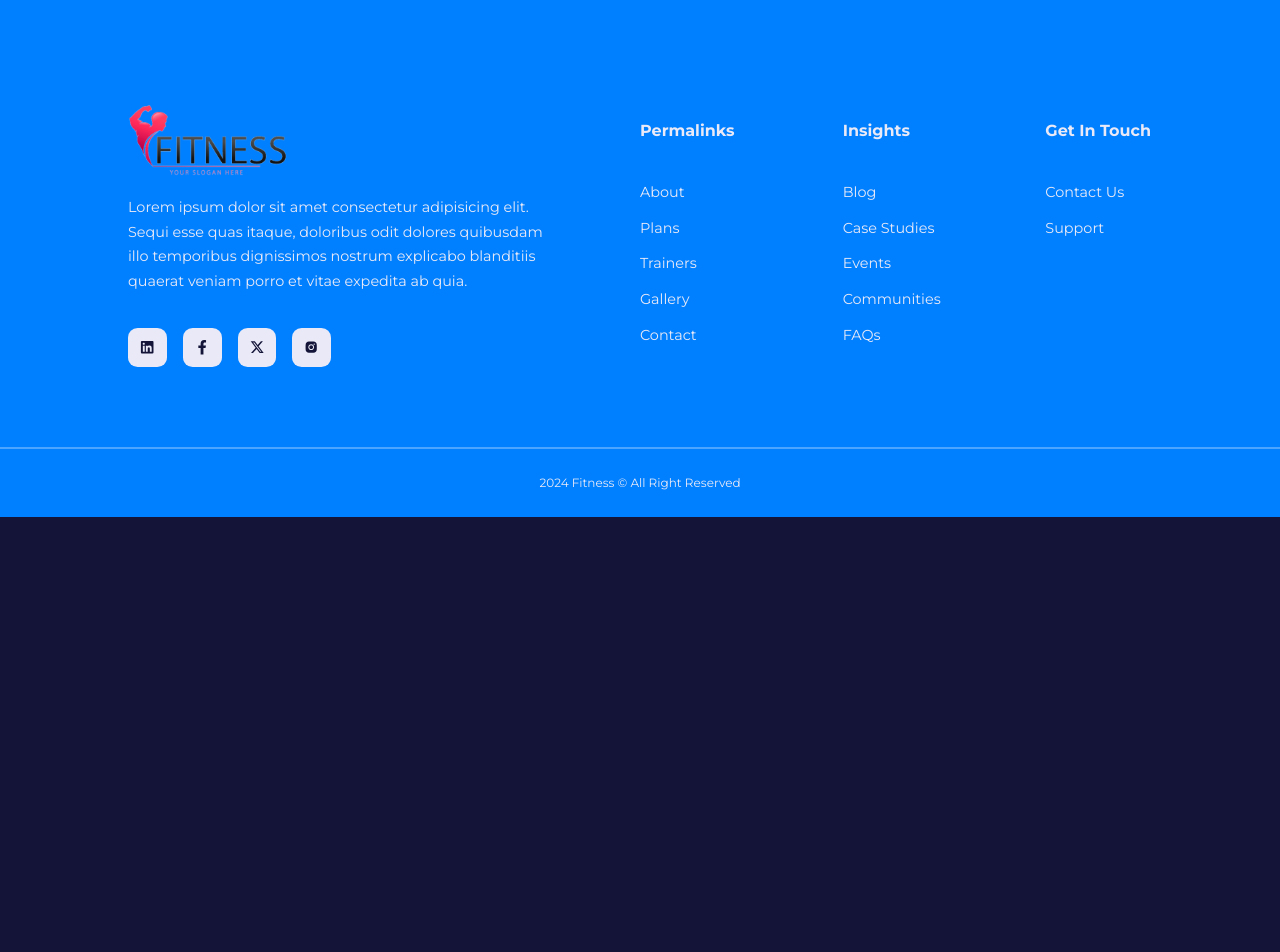
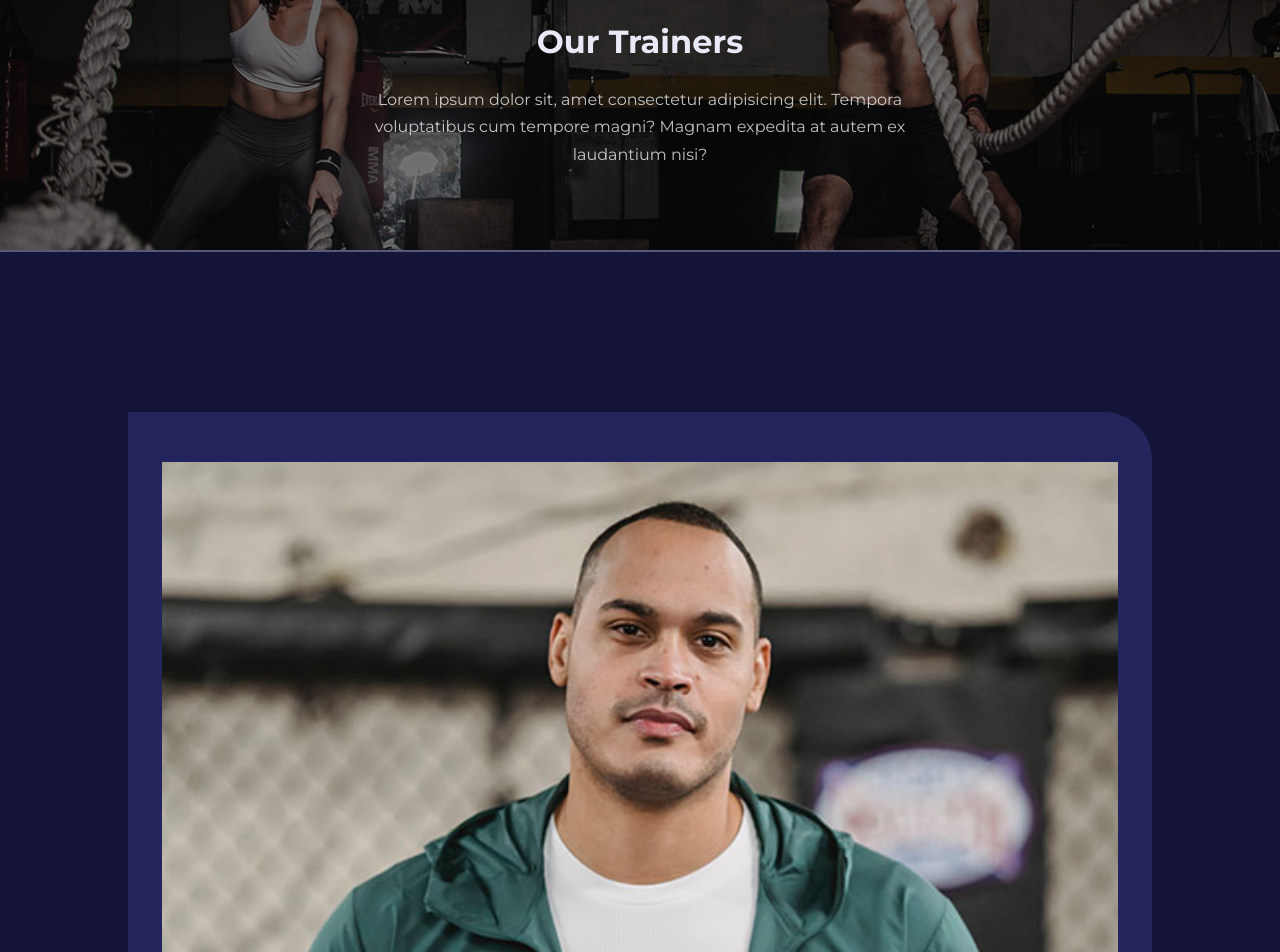
Before and after one commit to promishgrg98/gym-website, a React (Create React App) app: page /trainers in a window 1280 px wide. Shown: the part 148-1100 px from the top of the page. Before the commit the page ends 800 px from the top, so only its background shows below. Built offline with nearby package versions, Linux system fonts and the light colour scheme.

Commit message:
add trainers

```diff
--- /dev/null
+++ b/src/components/Trainer.jsx
@@ -0,0 +1,23 @@
+import React from 'react'
+import Card from '../UI/Card'
+
+function Trainer({image, name, job, socials}) {
+  return (
+    <Card className={'trainer'}>
+        <div className="trainer_img">
+            <img src={image} alt={name} />
+        </div>
+        <h3>{name}</h3>
+        <p>{job}</p>
+        <div className="trainer_socials">
+            {
+                socials.map(({icon, link}, index)=>{
+                    return <a key={index} href={link} target='_blank' rel='noreferrer noopener'>{icon}</a>
+                })
+            }
+        </div>
+    </Card>
+  )
+}
+
+export default Trainer
--- a/src/pages/trainers/Trainers.jsx
+++ b/src/pages/trainers/Trainers.jsx
@@ -1,9 +1,37 @@
 import React from 'react'
 import './trainers.css'
+import Header from '../../components/Header'
+import HeaderImage from '../../images/header_bg_5.jpg'
+import { trainers } from '../../data'
+import Trainer from '../../components/Trainer'
+import { BsInstagram } from 'react-icons/bs'
+import { AiOutlineX } from 'react-icons/ai'
+import { FaFacebook, FaLinkedin } from 'react-icons/fa'
 
 function Trainers() {
   return (
-    <div>Trainers</div>
+    <div>
+      <Header title={'Our Trainers'} image={HeaderImage}>
+        Lorem ipsum dolor sit, amet consectetur adipisicing elit. Tempora voluptatibus cum tempore magni? Magnam expedita at autem ex laudantium nisi?
+      </Header>
+
+      <section className="trainers">
+        <div className="container trainers_container">
+          {
+            trainers.map(({id, image, name, job, socials})=>{
+              return <Trainer key={id} image={image} name={name} job={job} socials={
+                [
+                  {icon: <BsInstagram/> , link: socials[0] },
+                  {icon: <AiOutlineX/> , link: socials[1] },
+                  {icon: <FaFacebook/> , link: socials[2] },
+                  {icon: <FaLinkedin/> , link: socials[3] }
+                ]
+              } />
+            })
+          }
+        </div>
+      </section>
+    </div>
   )
 }
 
```
